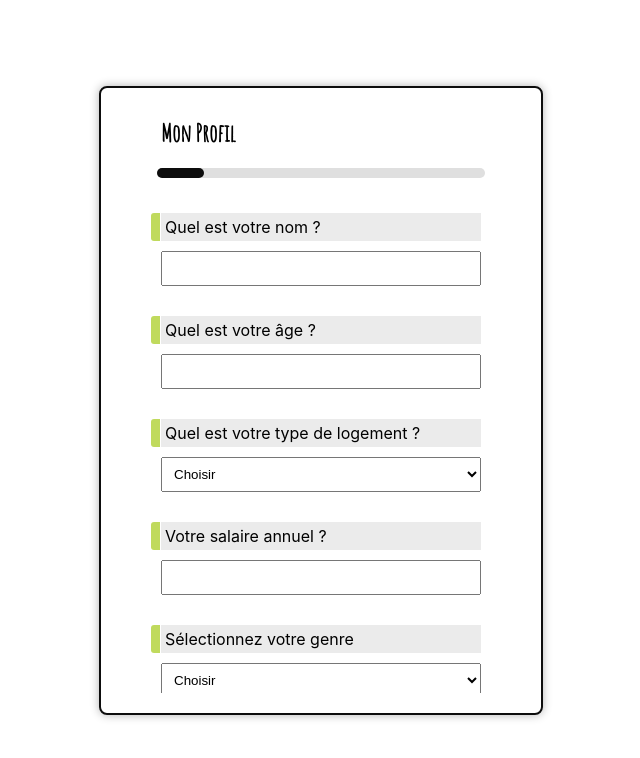
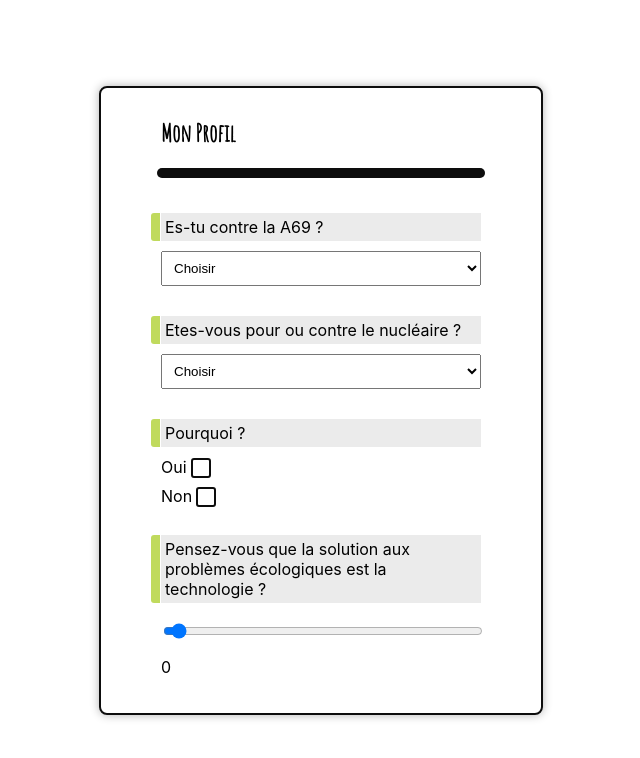
Before and after one commit to jaipasraison/BeGreen, a React (Create React App) app: page / in a window 1280 px wide. Shown: the top 758 px of the page, without its empty margins (319-959 px from the left). Built offline with nearby package versions, Linux system fonts and the light colour scheme.

Commit message:
rip recoil

```diff
--- a/package.json
+++ b/package.json
@@ -13,7 +13,6 @@
     "react-dom": "^18.2.0",
     "react-router-dom": "^6.20.1",
     "react-scripts": "5.0.1",
-    "recoil": "^0.7.7",
     "sort-by": "^1.2.0",
     "web-vitals": "^2.1.4"
   },
--- a/src/atome/atome.js
+++ /dev/null
@@ -1,6 +0,0 @@
-import { atom } from 'recoil';
-
-export const formResult = atom({
-  key: 'formResult',
-  default: [],
-});
--- a/src/components/FormPageTest.js
+++ b/src/components/FormPageTest.js
@@ -1,15 +1,12 @@
 import React, { useState } from 'react';
 import formData from '../questions.json';
-import { useRecoilState } from 'recoil';
-import { formResult } from '../atome/atome'
 import '../styles/form.css';
 
 import { NavLink } from 'react-router-dom';
 
 
 const FormComponent = () => {
-  const [current_page, setPage] = useState(1);
-  const [test, setformResult] = useRecoilState(formResult)
+  const [current_page, setPage] = useState(7);
   const totalSteps = formData.pages.length;
   const [formResponses, setFormResponses] = useState(Array(totalSteps).fill({}));
 
@@ -53,13 +50,8 @@ const FormComponent = () => {
     });
   };
   const getResult = () => {
-    setformResult((oldFormResult) => {
-      // Utilisez oldFormResult pour garantir que vous obtenez la dernière valeur
-      const newFormResult = { ...oldFormResult, formResponses };
       // Stockez newFormResult dans le localStorage
-      localStorage.setItem('formResult', JSON.stringify(newFormResult));
-      return newFormResult;
-    });
+      localStorage.setItem('formResult', JSON.stringify(formResponses));
   };
 
   const renderFormField = (question) => {
--- a/src/index.js
+++ b/src/index.js
@@ -4,13 +4,7 @@ import './index.css';
 import FormComponent from './components/FormPageTest';
 import QuizzFormComponent from './components/quizz/QuizzFormComponent';
 import Result from './components/Result'
-import {
-  RecoilRoot,
-  atom,
-  selector,
-  useRecoilState,
-  useRecoilValue,
-} from 'recoil';
+
 
 import {
   createBrowserRouter,
@@ -35,8 +29,6 @@ const router = createBrowserRouter([
 const root = ReactDOM.createRoot(document.getElementById('root'));
 root.render(
   <React.StrictMode>
-    <RecoilRoot>
       <RouterProvider router={router} />
-    </RecoilRoot>
   </React.StrictMode>
 );
```
Also changed, not shown: 1 other file (tests, documents, lock files or other folders).
